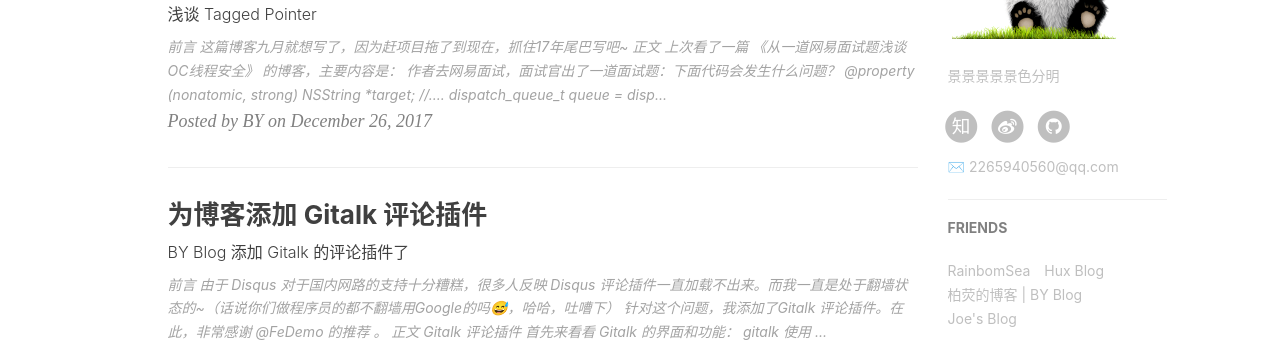
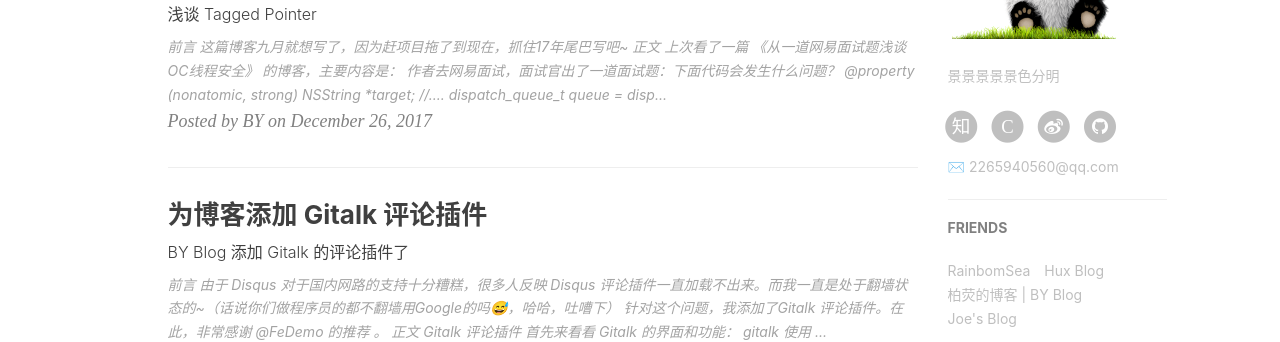
Before and after one commit to 29DCH/29DCH.github.io, a Jekyll site: the page built from index.html, in a window 1280 px wide. Shown: the part 745-1087 px from the top of the page. Built offline with Jekyll 4.4.1, drawn with Linux system fonts in a browser that asks for light colours; nearby versions of some CDN libraries; the list of posts is cut into pages by our own code; comment, search, counter and statistics services are not loaded.

Commit message:
Update page.html

```diff
--- a/_layouts/page.html
+++ b/_layouts/page.html
@@ -154,6 +154,17 @@
                                 </a>
                             </li>
                             {% endif %}
+			     <!-- add csdn -->
+                            {% if site.csdn_username %}
+                            <li>
+                                <a target="_blank" href="https://blog.csdn.net/{{ site.csdn_username }}">
+                                <span class="fa-stack fa-lg">
+                                    <i class="fa fa-circle fa-stack-2x"></i>
+                                    <i class="fa fa-stack-1x fa-inverse">C</i>
+                                </span>
+                                </a>
+                            </li>
+                            {% endif %}
                             {% if site.weibo_username %}
                             <li>
                                 <a target="_blank" href="http://weibo.com/{{ site.weibo_username }}">
```
